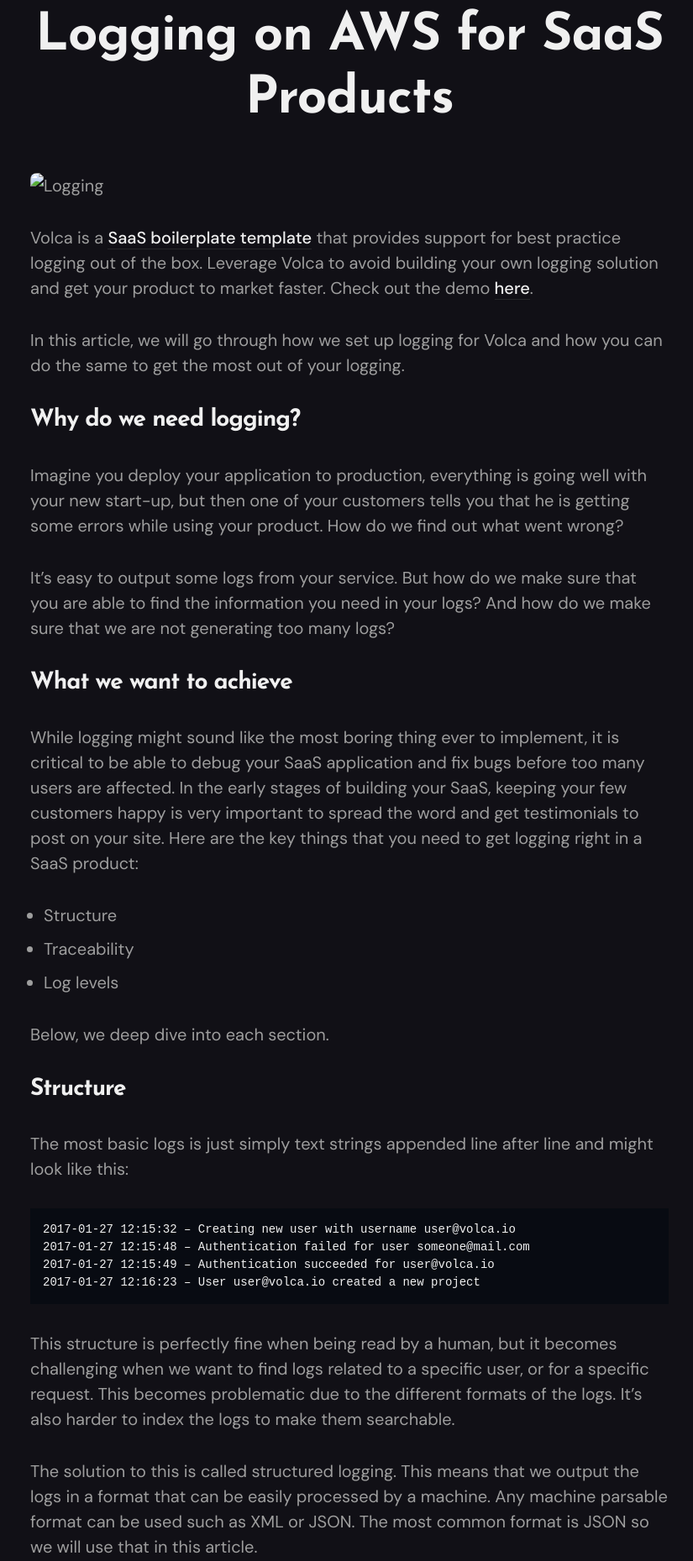
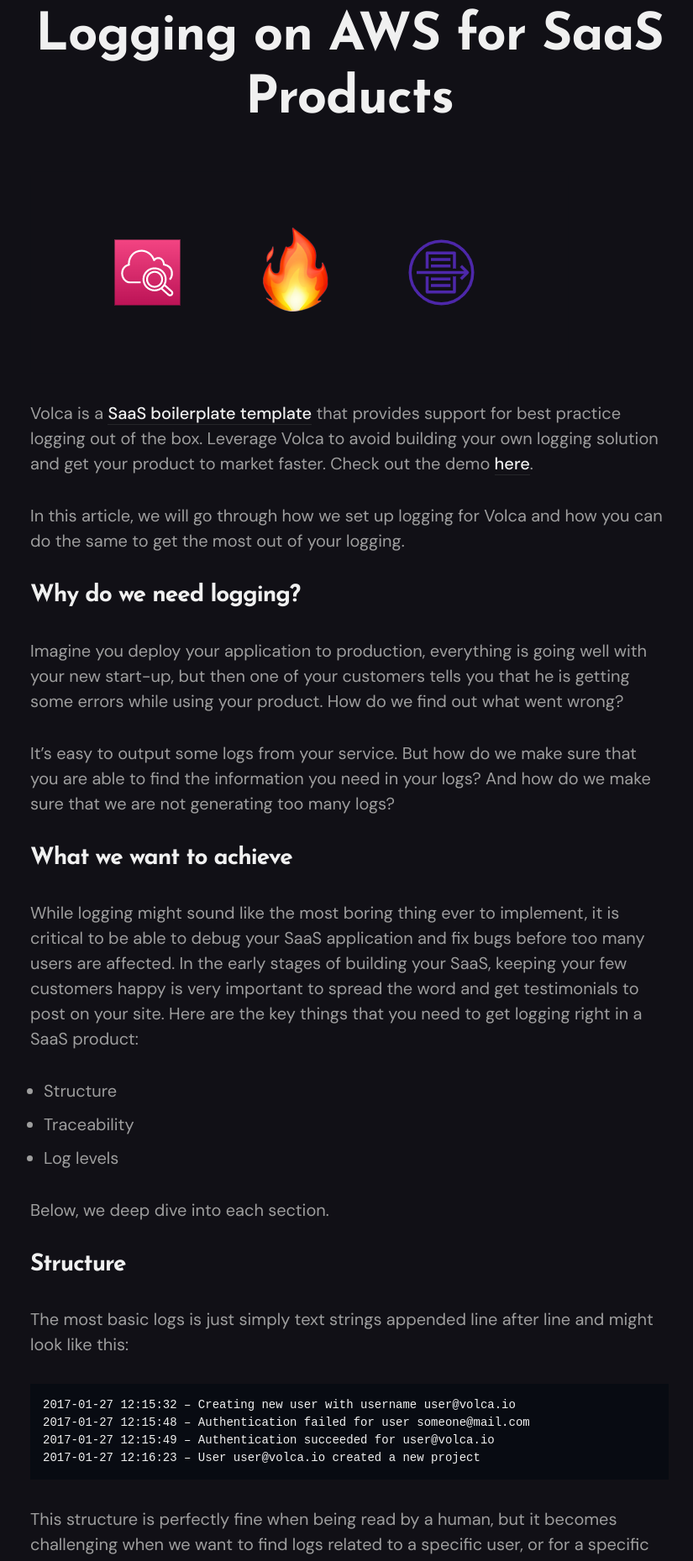
Before and after one commit to volca-io/volca-io.github.io, a Jekyll site: the page built from _pages/logging.md, in a window 1280 px wide. Shown: the part 394-2253 px from the top of the page at 84% size, without its empty margins (224-1049 px from the left). Built offline with Jekyll 4.4.1, drawn with Linux system fonts in a browser that asks for light colours; nearby versions of some CDN libraries.

Commit message:
Update logging.md

```diff
--- a/_pages/logging.md
+++ b/_pages/logging.md
@@ -6,7 +6,7 @@
 permalink: /logging/
 ---
 
-![Logging](images/logging.png "Logging")
+![Logging](/images/logging.png "Logging")
 
 Volca is a [SaaS boilerplate template](https://volca.io) that provides support for best practice logging out of the box. Leverage Volca to avoid building your own logging solution and get your product to market faster. Check out the demo [here](https://app.demo.volca.io).
 
```
